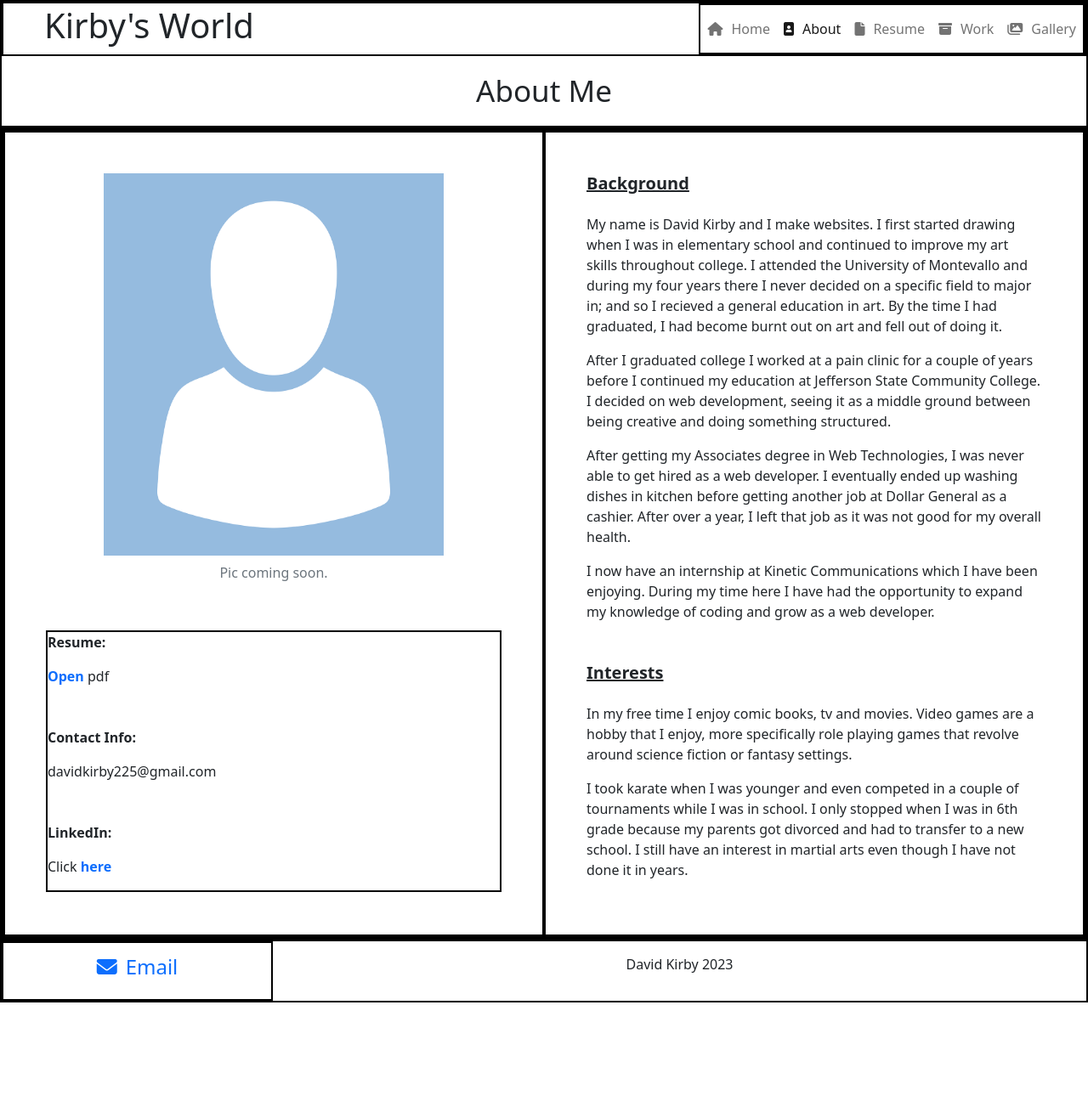
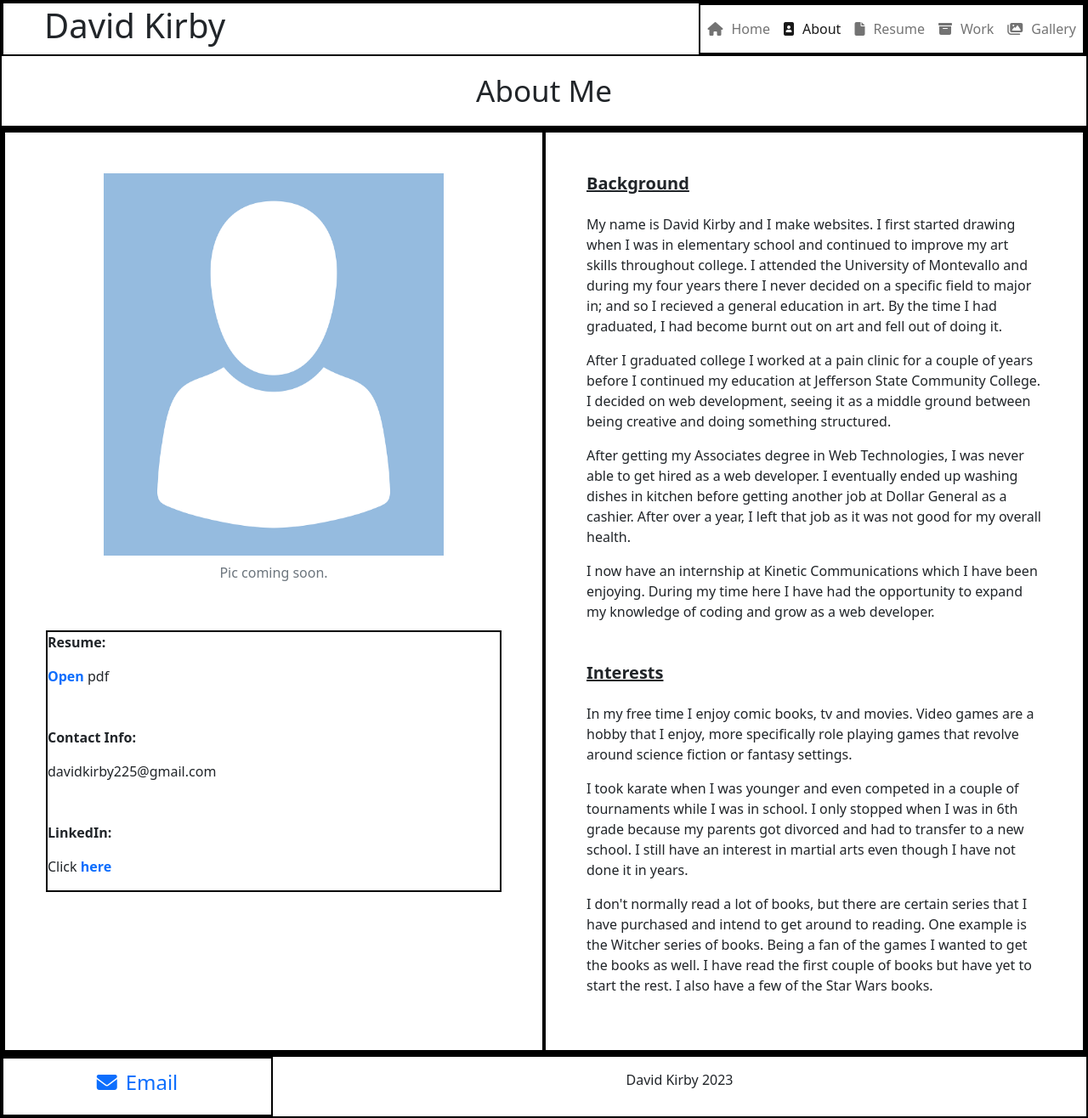
Before and after one commit to DaveKirby111/davidkirby, a React (Create React App) app: page /about in a window 1280 px wide. Shown: the whole page at 85% size. Before the commit the page ends 1180 px from the top, so only its background shows below. Built offline with nearby package versions, Linux system fonts and the light colour scheme.

Commit message:
more content

```diff
--- a/public/index.html
+++ b/public/index.html
@@ -24,7 +24,7 @@
       work correctly both with client-side routing and a non-root public URL.
       Learn how to configure a non-root public URL by running `npm run build`.
     -->
-    <title>Kirby's World</title>
+    <title>David Kirby</title>
     <script src="https://kit.fontawesome.com/883c4eba47.js" crossorigin="anonymous"></script>
   </head>
   <body>
--- a/src/App.css
+++ b/src/App.css
@@ -5,8 +5,8 @@
 4. FOOTER
 -------------------*/
 
-header, nav, main, footer, .email, .banner, .my-info .img, .info,
-.about-container, .myPic, .profile, .about-info
+header, nav, main, footer, .email, .banner, .my-info .img, .info, .about-container,
+.myPic, .profile, .about-info
 {
     border: 2px solid black;
 }
@@ -20,9 +20,8 @@ header, nav, main, footer, .email, .banner, .my-info .img, .info,
     display: none;
 }
 
-body, html {
+body {
     height: 100%;
-    margin: 0;
 }
 
 /* 1:HEADER */
@@ -60,10 +59,6 @@ h5 {
     margin-bottom: 50px !important;
     font-weight: bold !important;
     font-size: 25px !important;
-}
-
-.about-container {
-    flex: 1;
 }
 
 .education, .experience {
--- a/src/components/layout/Layout.js
+++ b/src/components/layout/Layout.js
@@ -7,9 +7,9 @@ const Layout = ({ children, pageTitle }) => {
       <header>
         <div className="banner d-flex align-items-center w-100">
           <Link to="/" className="nav-link">
-            <h1 className="ms-5">Kirby's World</h1>
+            <h1 className="ms-5">David Kirby</h1>
           </Link>
-          <Nav></Nav>
+          <Nav />
         </div>
         <h2>{pageTitle}</h2>
       </header>
--- a/src/pages/About.js
+++ b/src/pages/About.js
@@ -100,6 +100,14 @@ export default function About() {
               new school. I still have an interest in martial arts even though I
               have not done it in years.
             </p>
+            <p>
+              I don't normally read a lot of books, but there are certain series
+              that I have purchased and intend to get around to reading. One
+              example is the Witcher series of books. Being a fan of the games I
+              wanted to get the books as well. I have read the first couple of
+              books but have yet to start the rest. I also have a few of the
+              Star Wars books.
+            </p>
           </div>
         </div>
       </motion.div>
```
